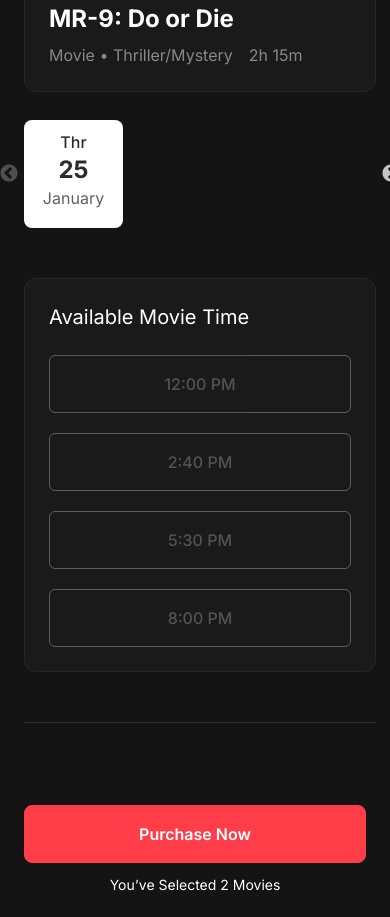
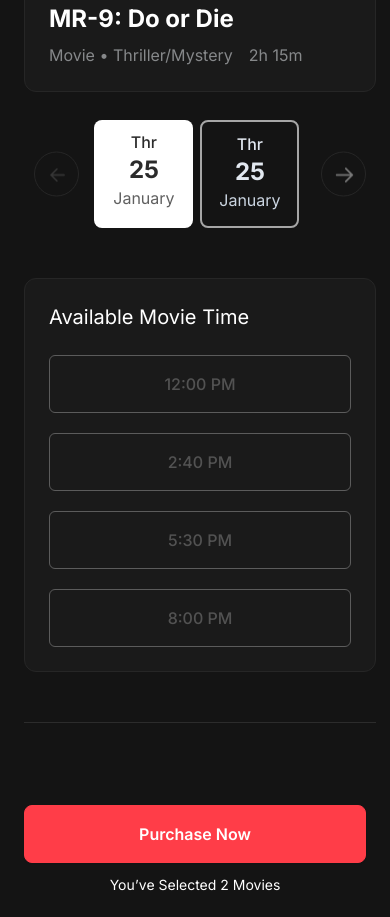
Before and after one commit to MamtazDev/shyamoli-cinema-hall, a React (Vite) app: page /buyTickets in a window 390 px wide. Shown: the part 960-1877 px from the top of the page. Built offline with nearby package versions, Linux system fonts and the light colour scheme.

Commit message:
updatyew

```diff
--- a/src/components/Stepper/DateSelect.jsx
+++ b/src/components/Stepper/DateSelect.jsx
@@ -1,71 +1,10 @@
-// import React, { useState } from 'react'
-// import { Swiper, SwiperSlide } from 'swiper/react';
-// import 'swiper/css';
-// import 'swiper/css/pagination';
-// import 'swiper/css/navigation';
-// import { Pagination, Navigation, Autoplay } from 'swiper/modules';
 
-// const DateSelect = () => {
-
-//     const [active, setActive] = useState(false)
-
-//     const handleActive = () => {
-//         setActive(!active)
-//     }
-
-//     return (
-//         <div className='mt-[28px] date_select_slider'>
-//             <Swiper
-//                 navigation={true}
-//                 modules={[Pagination, Navigation]}
-//                 className="mySwiper"
-
-
-//             >
-//                 {[1, 2, 3, 4, 5, 6].map((data) => (
-//                     <>
-//                         <SwiperSlide >
-//                             <div className='flex gap-[16px] justify-center'>
-//                                 {[1, 2, 3, 4, 5, 6, 7].map((data, index) => (
-//                                     <div
-//                                         key={index}
-//                                         onClick={handleActive}
-//                                         className={`h-[108px] w-[99px] rounded-[8px] cursor-pointer p-[10px] text-center ${active ? 'bg-white' : 'border-[2px] border-[#A6A6A6]'
-//                                             }`}
-//                                     >
-//                                         <p className={`text-base font-medium leading-[24px] ${active ? 'text-[#2B2B2B]' : 'text-[#E2E8F0]'}`}>
-//                                             Thr
-//                                         </p>
-//                                         <h3 className={`text-[24px] ${active ? 'text-[#2B2B2B]' : 'text-[#E2E8F0]'} font-bold leading-[32px] `}>
-//                                             25
-//                                         </h3>
-//                                         <p
-//                                             className={`text-base font-normal leading-[24px] ${active ? 'text-[#2B2B2BBF]' : 'text-[#CBD5E1]'
-//                                                 } `}
-//                                         >
-//                                             January
-//                                         </p>
-//                                     </div>
-//                                 ))}
-//                             </div>
-
-//                         </SwiperSlide>
-//                     </>
-//                 ))
-//                 }
-//             </Swiper>
-//         </div>
-//     )
-// }
-
-// export default DateSelect
 
 import React, { useState } from 'react'
 import Slider from "react-slick";
 
 const DateSelect = () => {
     var settings = {
-        // dots: true,
         infinite: false,
         speed: 500,
         slidesToShow: 7,
@@ -85,14 +24,14 @@ const DateSelect = () => {
                 breakpoint: 600,
                 settings: {
                     slidesToShow: 2,
-                    slidesToScroll: 2,
+                    slidesToScroll:1,
                     initialSlide: 2
                 }
             },
             {
                 breakpoint: 480,
                 settings: {
-                    slidesToShow: 1,
+                    slidesToShow: 2,
                     slidesToScroll: 1
                 }
             }
@@ -107,38 +46,8 @@ const DateSelect = () => {
     return (
         <div className='mt-[28px] date_select_slider '>
 
-            {/* {[...Array(10)].map((_, index) => ( */}
-            {/* <div key={index} className=''>
-                <div
-                    onClick={() => handleActive(index)}
-                    className={` rounded-[8px]  h-[108px] w-[99px]cursor-pointer p-[10px] text-center ${activeIndex === index
-                        ? 'bg-white'
-                        : 'border-[2px] border-[#A6A6A6]'
-                        }`}
-                >
-                    <p
-                        className={`text-base font-medium leading-[24px] ${activeIndex === index ? 'text-[#2B2B2B]' : 'text-[#E2E8F0]'
-                            }`}
-                    >
-                        Thr
-                    </p>
-                    <h3
-                        className={`text-[24px] ${activeIndex === index ? 'text-[#2B2B2B]' : 'text-[#E2E8F0]'
-                            } font-bold leading-[32px] `}
-                    >
-                        25
-                    </h3>
-                    <p
-                        className={`text-base font-normal leading-[24px] ${activeIndex === index ? 'text-[#2B2B2BBF]' : 'text-[#CBD5E1]'
-                            } `}
-                    >
-                        January
-                    </p>
-                </div>
-            </div> */}
             <div className="slider-container">
                 <Slider {...settings}>
-
                     {[...Array(10)].map((_, index) => (
                         <>
                             <div
@@ -150,8 +59,7 @@ const DateSelect = () => {
                             >
                                 <p
                                     className={`text-base font-medium leading-[24px] ${activeIndex === index ? 'text-[#2B2B2B]' : 'text-[#E2E8F0]'
-                                        }`}
-                                >
+                                        }`}>
                                     Thr
                                 </p>
                                 <h3
--- a/src/components/Stepper/SelectMovie.css
+++ b/src/components/Stepper/SelectMovie.css
@@ -1,37 +1,51 @@
-.date_select_slider .swiper-button-next {
+
+
+.slick-list {
+    width: 789px;
+    margin: auto;
+}
+
+.slick-prev {
+    left: 20px;
     border: 0.865px solid #262626;
-    display: flex;
-    justify-content: center;
-    align-items: center;
+    display: flex !important;
+    justify-content: center !important;
+    align-items: center !important;
     width: 45px;
+    height: 45px;
     border-radius: 86.538px;
     border: 0.865px solid #262626;
     background: #141414;
 }
 
-.date_select_slider .swiper-button-prev {
+
+.slick-next {
+    right: 20px;
     border: 0.865px solid #262626;
-    display: flex;
-    justify-content: center;
-    align-items: center;
     width: 45px;
+    height: 45px;
     border-radius: 86.538px;
     border: 0.865px solid #262626;
     background: #141414;
+    display: flex !important;
+    justify-content: center !important;
+    align-items: center !important;
+
 }
 
-.date_select_slider .swiper-button-prev:after {
+/* .slick-nex{} */
+.slick-prev:before {
     content: '' !important;
+    display: flex;
     width: 20px;
     height: 20px;
-    display: flex;
     justify-content: center;
     align-items: center;
     background-image: url(/src/assets/castla.png) !important;
     background-repeat: no-repeat;
 }
 
-.date_select_slider .swiper-button-next:after {
+.slick-next:before {
     content: '' !important;
     display: flex;
     width: 20px;
@@ -42,21 +56,21 @@
     background-repeat: no-repeat;
 }
 
-/* .date_select_slider .swiper-slide{
-    width: 99px !important;
-} */
+@media(max-width:768px) {
+    .slick-list {
+        width: 60%;
+        margin: auto;
+    }
+    .slick-prev {
+        left: 10px;
 
-/* .date_select_slider .swiper{
-    max-width: 789px !important;
-    width: full;
-} */
+    }
 
-.slick-track{
 
-/* margin: 0 80px; */
+    .slick-next {
+        right: 10px;
+
+
+    }
+
 }
-
-.slick-list{
-    width: 789px;
-    margin: auto;
-}
```
